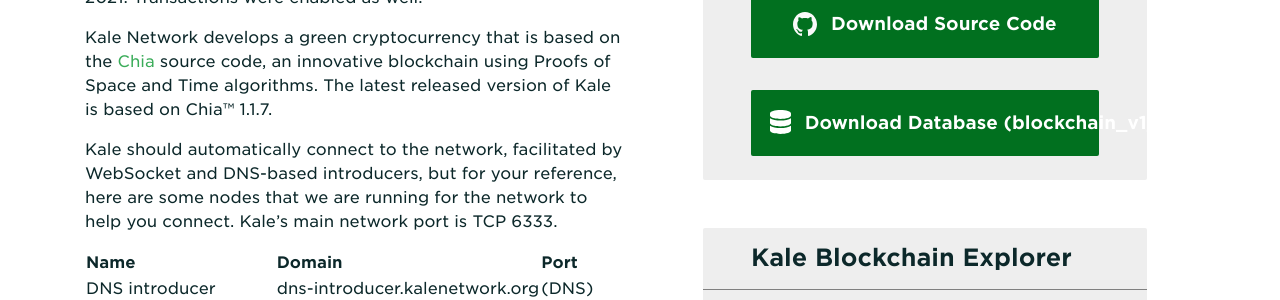
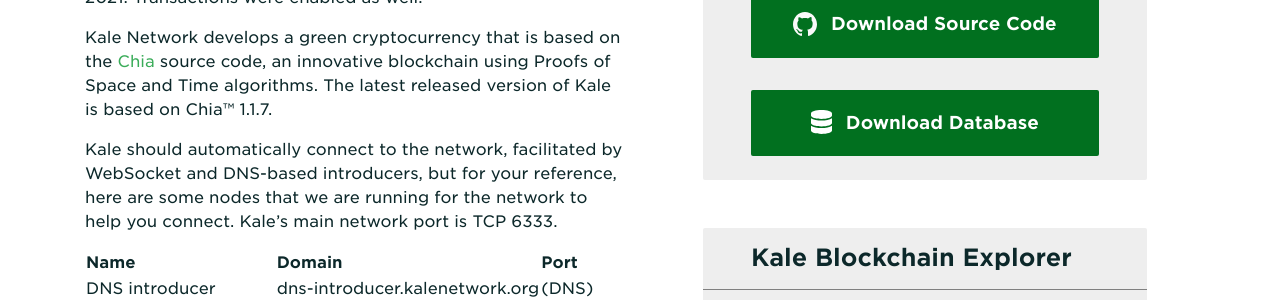
Before and after one commit to Kale-Network/kale-network.github.io, a Jekyll site: the page built from index.md, in a window 1280 px wide. Shown: the part 584-884 px from the top of the page. Built offline with Jekyll 4.4.1, drawn with Linux system fonts in a browser that asks for light colours.

Commit message:
revise the db download string;

```diff
--- a/_data/strings.yml
+++ b/_data/strings.yml
@@ -41,7 +41,7 @@ en: # English
   homemain_wallets_no_releases: "1.0"
   homemain_box_button: "Download Source Code"
   install_box_button: "Install Kale blockchain"
-  kaledb_box_button: "Download Database (blockchain_v1_mainnet.sqlite)"
+  kaledb_box_button: "Download Database"
   homemain_downloads_link: "Release notes"
   homemain_idc_title: "IDC on Chia"
   homemain_idc_quote: |
@@ -220,7 +220,7 @@ cn: # Chinese
   homemain_wallets_no_releases: "1.0"
   install_box_button: "安装 Kale 区块链"
   homemain_box_button: "下载源代码"
-  kaledb_box_button: "下载数据库 (blockchain_v1_mainnet.sqlite)"
+  kaledb_box_button: "下载数据库"
   homemain_downloads_link: "查看发行说明"
   homemain_idc_title: "IDC on Chia"
   homemain_idc_quote: |
--- a/_layouts/download.html
+++ b/_layouts/download.html
@@ -150,7 +150,7 @@ layout: default
             </div>
             <div class="col-sm-6 center">
                 <div>
-                    <em>Database file updated every 6 hours</em><br>
+                    <em>Database (blockchain_v1_mainnet.sqlite) updated every 6 hours</em><br>
                 </div>
             </div>
         </div>
```
